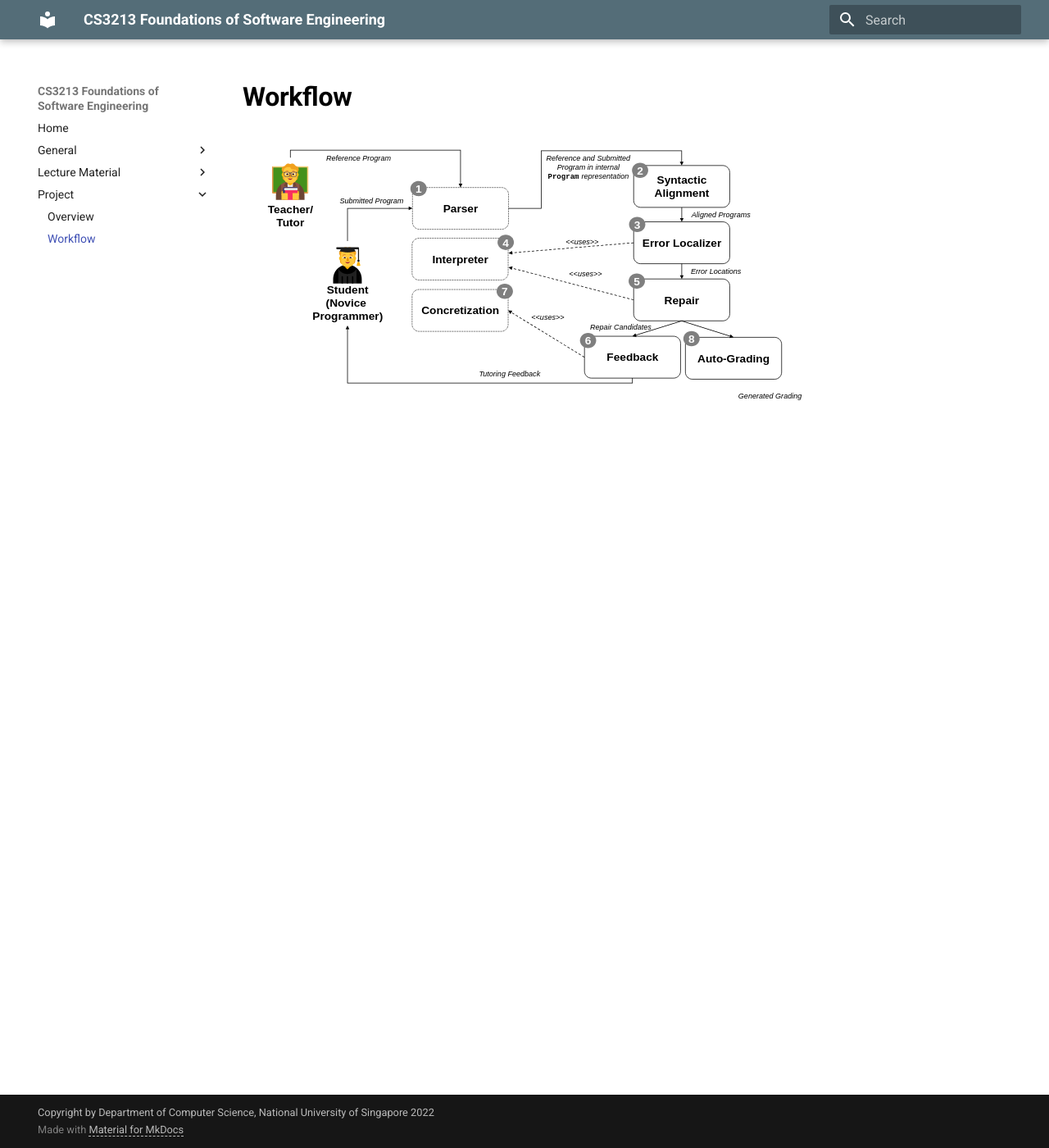
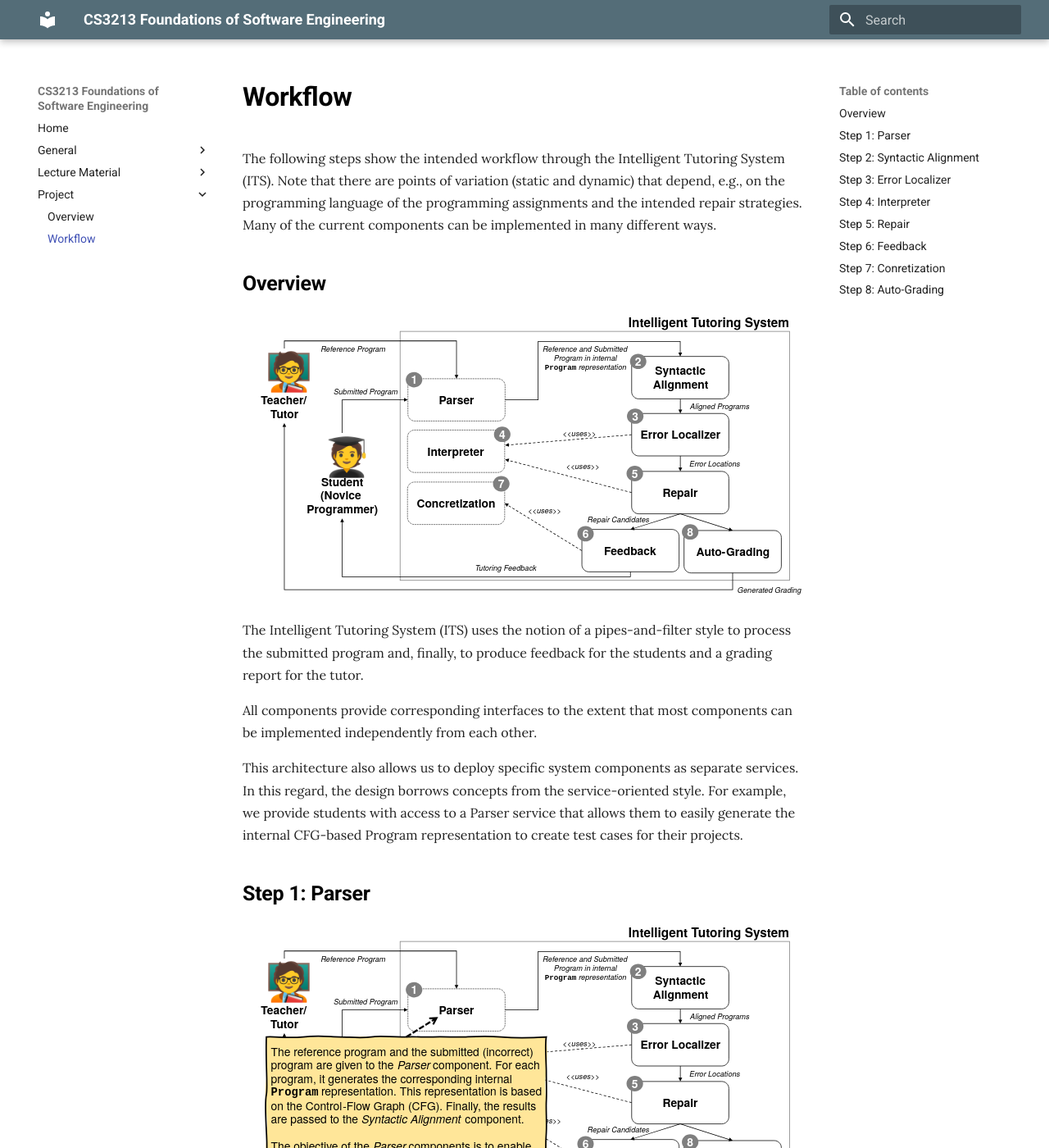
Before and after one commit to cs3213-fse/cs3213-fse.github.io, an MkDocs documentation site: the page built from docs/project/workflow.md, in a window 1280 px wide and 1400 px high. Shown: the whole window at 82% size. Built offline with MkDocs 1.6.1 and Material for MkDocs 9.7.7, drawn with Linux system fonts in a browser that asks for light colours; some of the changed text lies outside the part shown.

Commit message:
updated workflow

```diff
--- a/docs/project/workflow.md
+++ b/docs/project/workflow.md
@@ -1,3 +1,37 @@
 <!-- ## Workflow -->
 
-![ITS-workflow](../icons/its-workflow.svg)
+The following steps show the intended workflow through the Intelligent Tutoring System (ITS). Note that there are points of variation (static and dynamic) that depend, e.g., on the programming language of the programming assignments and the intended repair strategies. Many of the current components can be implemented in many different ways.
+
+
+## Overview
+![ITS-workflow](../icons/workflow/0_overview.svg)
+
+The Intelligent Tutoring System (ITS) uses the notion of a pipes-and-filter style to process the submitted program and, finally, to produce feedback for the students and a grading report for the tutor.
+
+All components provide corresponding interfaces to the extent that most components can be implemented independently from each other.
+
+This architecture also allows us to deploy specific system components as separate services. In this regard, the design borrows concepts from the service-oriented style. For example, we provide students with access to a Parser service that allows them to easily generate the internal CFG-based Program representation to create test cases for their projects.
+
+## Step 1: Parser
+![ITS-workflow](../icons/workflow/1_parser.svg)
+
+## Step 2: Syntactic Alignment
+![ITS-workflow](../icons/workflow/2_alignment.svg)
+
+## Step 3: Error Localizer
+![ITS-workflow](../icons/workflow/3_errorlocalizer.svg)
+
+## Step 4: Interpreter
+![ITS-workflow](../icons/workflow/4_interpreter.svg)
+
+## Step 5: Repair
+![ITS-workflow](../icons/workflow/4_repair.svg)
+
+## Step 6: Feedback
+![ITS-workflow](../icons/workflow/6_feedback.svg)
+
+## Step 7: Conretization
+![ITS-workflow](../icons/workflow/7_conretization.svg)
+
+## Step 8: Auto-Grading
+![ITS-workflow](../icons/workflow/8_grading.svg)
```
Also changed, not shown: docs/icons/workflow/0_overview.svg (added), docs/icons/workflow/1_parser.svg (added), docs/icons/workflow/2_alignment.svg (added), docs/icons/workflow/3_errorlocalizer.svg (added), docs/icons/workflow/4_interpreter.svg (added), docs/icons/workflow/4_repair.svg (added), docs/icons/workflow/6_feedback.svg (added), docs/icons/workflow/7_conretization.svg (added), docs/icons/workflow/8_grading.svg (added).
